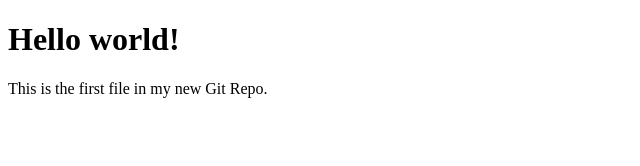
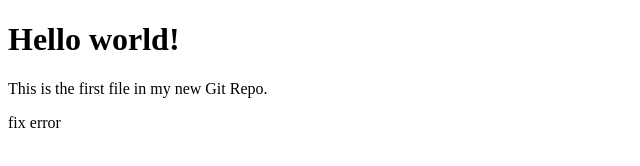
Before and after one commit to MuQQQQQ/hello-world, a plain HTML site: page index.html in a window 1280 px wide. Shown: the full height of the page, 0-640 px from the left. Drawn offline with Linux system fonts and the light colour scheme.

Commit message:
updated index.html with emergency fix

```diff
--- a/index.html
+++ b/index.html
@@ -7,5 +7,6 @@
 
 <h1>Hello world!</h1>
 <p>This is the first file in my new Git Repo.</p>
+<p>fix error</p>
 </body>
 </html>
```
